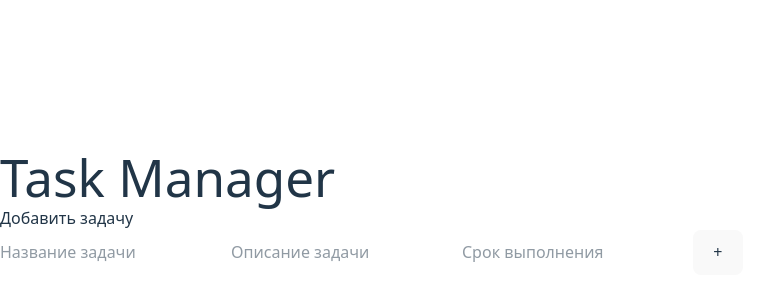
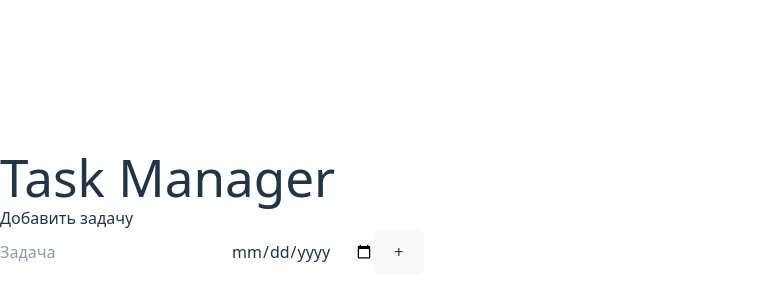
Before and after one commit to sxaryu/task-manager, a React (Vite) app: page / in a window 1280 px wide. Shown: the part 188-488 px from the top of the page, without its empty margins (0-782 px from the left). Built offline with nearby package versions, Linux system fonts and the light colour scheme.

Commit message:
+date check,

```diff
--- a/package.json
+++ b/package.json
@@ -11,6 +11,7 @@
   },
   "dependencies": {
     "@tailwindcss/vite": "^4.1.14",
+    "date-fns": "^4.1.0",
     "react": "^19.1.1",
     "react-dom": "^19.1.1",
     "tailwindcss": "^4.1.14",
--- a/src/App.jsx
+++ b/src/App.jsx
@@ -32,7 +32,6 @@ function App() {
 					<TaskItem
 						key={task.id}
 						id={task.id}
-						title={task.title}
 						description={task.description}
 						dueDate={task.dueDate}
 						deleteTask={deleteTask}
--- a/src/components/Data/config.js
+++ b/src/components/Data/config.js
@@ -1,23 +1,18 @@
 export const configs = [
 	{
-		name: 'title',
-		placeholder: 'Название задачи',
-		required: true
-	},
-	{
 		name: 'description',
-		placeholder: 'Описание задачи',
+		placeholder: 'Задача',
 		required: false
 	},
 	{
 		name: 'dueDate',
 		placeholder: 'Срок выполнения',
-		required: false
+		required: true,
+		type: 'date'
 	}
 ]
 
 export const InitialState = {
-	title: '',
 	description: '',
 	dueDate: ''
 }
--- a/src/components/Forms/TaskForm.jsx
+++ b/src/components/Forms/TaskForm.jsx
@@ -17,7 +17,6 @@ export default function TaskForm({ addTask }) {
 		e.preventDefault()
 		addTask({
 			id: uuidv4(),
-			title: formState.title,
 			description: formState.description,
 			dueDate: formState.dueDate,
 			isFinished: false
--- a/src/components/TaskItem.jsx
+++ b/src/components/TaskItem.jsx
@@ -1,10 +1,10 @@
 import { useState } from 'react'
 import FinishedButton from './utils/FinishedButton'
-//import useLocalStorage from '../hooks/useLocalStorage'
+import { format, isBefore, parseISO } from 'date-fns'
+import { ru } from 'date-fns/locale'
 
 export default function TaskItem({
 	id,
-	title,
 	description,
 	dueDate,
 	isFinished,
@@ -12,7 +12,7 @@ export default function TaskItem({
 	editTask
 }) {
 	const [isEditing, setIsEditing] = useState(false)
-	const [editedTask, setEditedTask] = useState({ title, description, dueDate })
+	const [editedTask, setEditedTask] = useState({ description, dueDate })
 
 	const toggleFinished = () => {
 		editTask(id, { isFinished: !isFinished })
@@ -27,10 +27,16 @@ export default function TaskItem({
 		setIsEditing(false)
 	}
 
+	const isOverdue = () => {
+		const deadline = parseISO(dueDate)
+		const now = new Date()
+		return isBefore(deadline, now)
+	}
+
 	if (isEditing) {
 		return (
 			<div className='border p-4 mb-4 rounded'>
-				{['title', 'description', 'dueDate'].map(field => (
+				{['description', 'dueDate'].map(field => (
 					<input
 						key={field}
 						name={field}
@@ -38,11 +44,7 @@ export default function TaskItem({
 						onChange={handleChange}
 						className='border p-2 w-full mb-2'
 						placeholder={
-							field === 'title'
-								? 'Название задачи'
-								: field === 'description'
-								? 'Описание задачи'
-								: 'Срок выполнения'
+							field === 'description' ? 'Описание задачи' : 'Срок выполнения'
 						}
 					/>
 				))}
@@ -67,9 +69,14 @@ export default function TaskItem({
 
 	return (
 		<div className='border p-4 mb-4 rounded'>
-			<h3>{title}</h3>
 			<p>{description}</p>
-			<p>{dueDate}</p>
+			<div className={`border p-4 mb-4 rounded ${isOverdue() ? '' : ''}`}>
+				<p>
+					{dueDate
+						? format(parseISO(dueDate), 'd MMMM yyyy в HH:mm', { locale: ru })
+						: 'Без срока'}
+				</p>
+			</div>
 
 			<FinishedButton
 				isFinished={isFinished}
--- a/src/components/TaskList.jsx
+++ b/src/components/TaskList.jsx
@@ -28,7 +28,6 @@ export default function TaskList() {
 				<TaskItem
 					key={task.id}
 					id={task.id}
-					title={task.title}
 					description={task.description}
 					dueDate={task.dueDate}
 					deleteTask={deleteTask}
```
Also changed, not shown: 1 other file (tests, documents, lock files or other folders).
